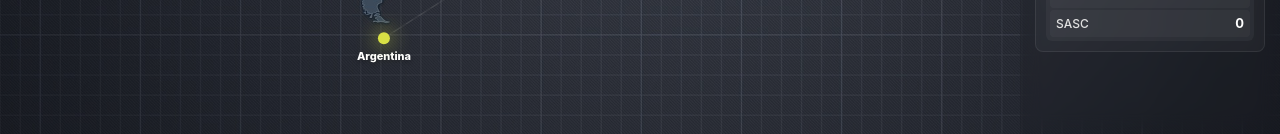
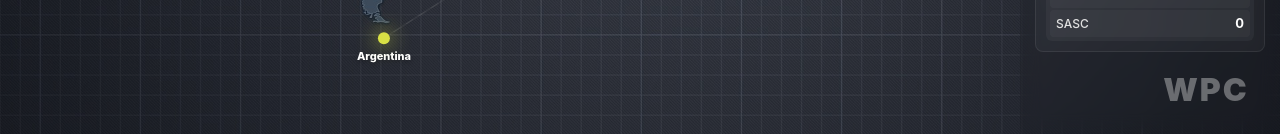
Before and after one commit to lanxiaoxing/AiFactory, a React (Vite) app: page / in a window 1280 px wide. Shown: the part 666-800 px from the top of the page. Built offline with nearby package versions, Linux system fonts and the light colour scheme.

Commit message:
feat: add watermark

```diff
--- a/src/App.tsx
+++ b/src/App.tsx
@@ -17,6 +17,23 @@ const App: React.FC = () => {
           </Routes>
         </main>
         {/* <Footer /> */}
+        <div className="watermark-logo">
+          <svg viewBox="0 0 100 40" xmlns="http://www.w3.org/2000/svg">
+            <text
+              x="50%"
+              y="55%"
+              dominantBaseline="middle"
+              textAnchor="middle"
+              fill="currentColor"
+              fontSize="32"
+              fontWeight="900"
+              fontFamily="-apple-system, BlinkMacSystemFont, Arial, sans-serif"
+              letterSpacing="2"
+            >
+              WPC
+            </text>
+          </svg>
+        </div>
       </div>
     </Router>
   );
--- a/src/styles/global.css
+++ b/src/styles/global.css
@@ -64,8 +64,32 @@ img {
   padding: 0 20px;
 }
 
+.watermark-logo {
+  position: fixed;
+  bottom: 24px;
+  right: 24px;
+  z-index: 1000;
+  width: 100px;
+  height: 40px;
+  opacity: 0.4;
+  pointer-events: none;
+  color: #e0e0e0; /* light grayish white */
+}
+
+.watermark-logo svg {
+  display: block;
+  width: 100%;
+  height: 100%;
+}
+
 @media (max-width: 768px) {
   .container {
     padding: 0 15px;
   }
+
+  .watermark-logo {
+    bottom: 16px;
+    right: 16px;
+    width: 60px;
+  }
 }
```
